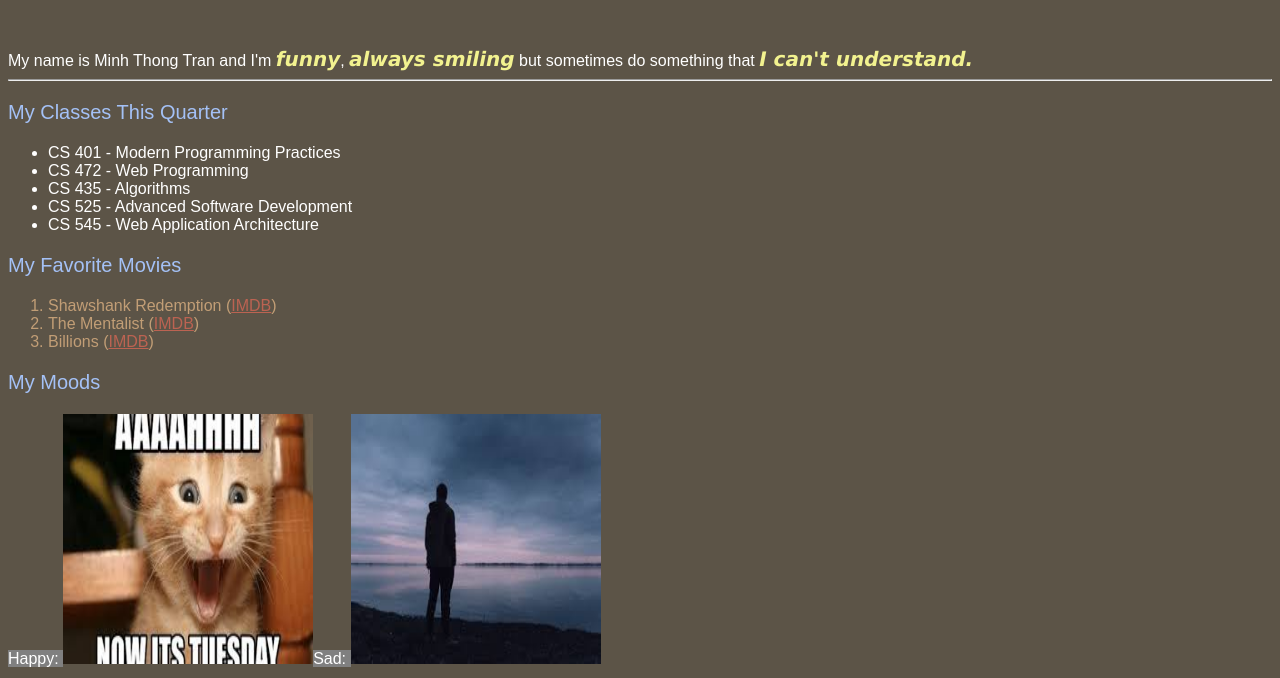
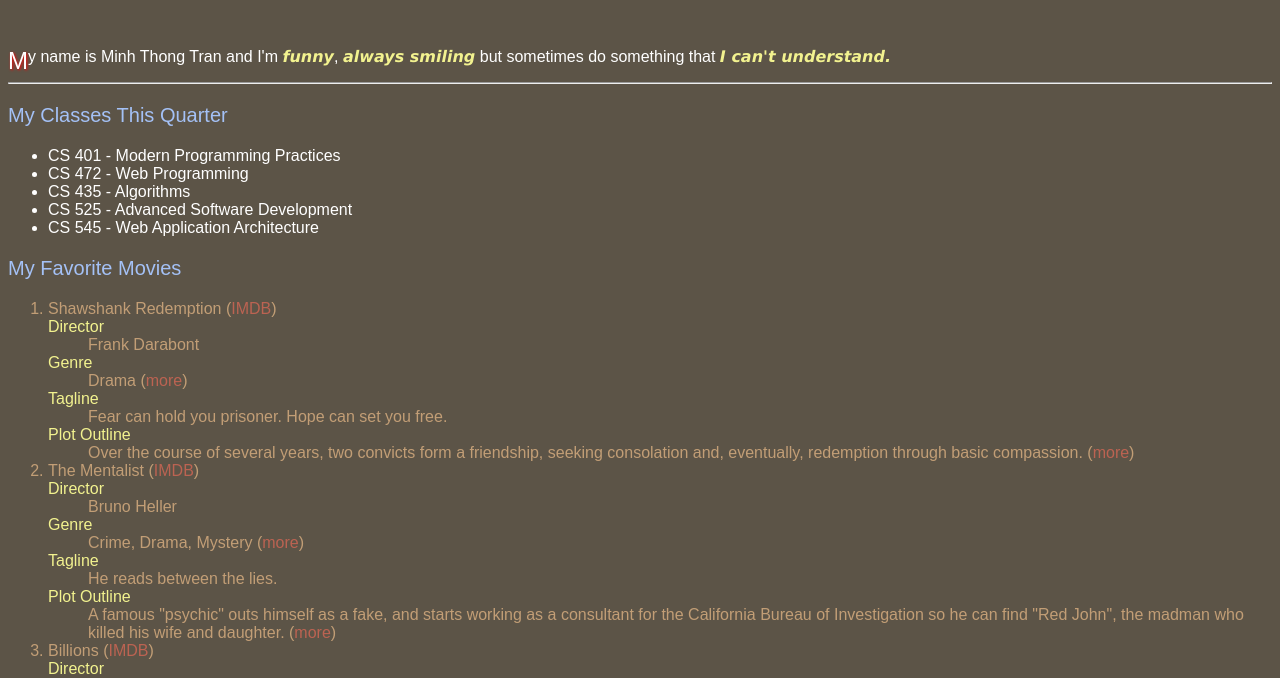
Before and after one commit to minhthongtran/minhthongtran.github.io, a plain HTML site: page lab1/aboutme.html in a window 1280 px wide. Shown: the part 111-789 px from the top of the page. Drawn offline with Linux system fonts and the light colour scheme.

Commit message:
commit lab1 - 04 April 2023

```diff
--- a/css/styleme.css
+++ b/css/styleme.css
@@ -10,12 +10,25 @@
   color: #A4C1F6;
 }
 
-span, li {
+span, li, .drop-caps {
   color : white;
 }
 
-li > a {
+li > div a {
   color: #BC6352;
+  text-decoration: none;
+}
+
+li > div > a:hover {
+  text-decoration: underline;
+}
+
+li span {
+  color: #F2F28F;
+}
+
+li div > div {
+  padding-left: 40px;
 }
 
 p.title {
@@ -45,7 +58,6 @@
   color: #F2F28F;
   /*Change the font properties*/
   font-family: Verdana;
-  font-size: 20px;
   font-weight: bold;
   font-style: italic;
 }
@@ -63,3 +75,9 @@
   display: flex;
   float: right;
 }
+
+.drop-caps::first-letter {
+  font-size: 150%;
+  text-shadow: 1px 1px 3px red;
+  float: left;
+}
--- a/lab1/aboutme.html
+++ b/lab1/aboutme.html
@@ -11,10 +11,9 @@
   <header>
     <p id="nameTitle">About Minh Thong Tran</p>
   </header>
-  <div><span>My name is Minh Thong Tran and I'm <span class="yellow">funny</span>,
-    <span class="yellow">always smiling</span> but sometimes do something that <span class="yellow">I can't understand.</span></span>
-    <hr>
-  </div>
+  <p class="drop-caps">My name is Minh Thong Tran and I'm <span class="yellow">funny</span>,
+    <span class="yellow">always smiling</span> but sometimes do something that <span class="yellow">I can't understand.</span></p>
+  <hr>
   <div id="myClasses">
     <p class="title">My Classes This Quarter</p>
     <ul>
@@ -28,9 +27,24 @@
   <div id="myFavMovies">
     <p class="title">My Favorite Movies</p>
     <ul id="movies">
-      <li>Shawshank Redemption (<a href="https://www.imdb.com/title/tt0111161/">IMDB</a>)</li>
-      <li>The Mentalist (<a href="https://www.imdb.com/title/tt1196946/">IMDB</a>)</li>
-      <li>Billions (<a href="https://www.imdb.com/title/tt4270492">IMDB</a>)</li>
+      <li><div>Shawshank Redemption (<a href="https://www.imdb.com/title/tt0111161/">IMDB</a>)</div>
+          <div><span>Director</span><div>Frank Darabont</div></div>
+          <div><span>Genre</span><div>Drama (<a href="https://www.imdb.com/title/tt0111161/fullcredits?ref_=tt_ov_st_sm">more</a>)</div></div>
+          <div><span>Tagline</span><div>Fear can hold you prisoner. Hope can set you free.</div></div>
+          <div><span>Plot Outline</span><div>Over the course of several years, two convicts form a friendship, seeking consolation and, eventually, redemption through basic compassion. (<a href="https://www.imdb.com/title/tt0111161/">more</a>)</div></div>
+      </li>
+      <li><div>The Mentalist (<a href="https://www.imdb.com/title/tt1196946/">IMDB</a>)</div>
+          <div><span>Director</span><div>Bruno Heller</div></div>
+          <div><span>Genre</span><div>Crime, Drama, Mystery (<a href="https://www.imdb.com/title/tt1196946/">more</a>)</div></div>
+          <div><span>Tagline</span><div>He reads between the lies.</div></div>
+          <div><span>Plot Outline</span><div>A famous "psychic" outs himself as a fake, and starts working as a consultant for the California Bureau of Investigation so he can find "Red John", the madman who killed his wife and daughter. (<a href="https://www.imdb.com/title/tt1196946/">more</a>)</div></div>
+      </li>
+      <li><div>Billions (<a href="https://www.imdb.com/title/tt4270492">IMDB</a>)</div>
+        <div><span>Director</span><div>Brian Koppelman, David LevienAndrew, Ross Sorkin</div></div>
+        <div><span>Genre</span><div>Drama (<a href="https://www.imdb.com/title/tt4270492">more</a>)</div></div>
+        <div><span>Tagline</span><div>Wealth is war.</div></div>
+        <div><span>Plot Outline</span><div>New money means no mercy as Mike Prince takes the Axe Capital throne. Chuck Rhoades is convinced no one should have that much wealth - or power. As all the players seek out new alliances, only one thing's for certain - wealth means war. (<a href="https://www.imdb.com/title/tt4270492">more</a>)</div></div>
+      </li>
     </ul>
   </div>
   <div id="myMoods">
```
